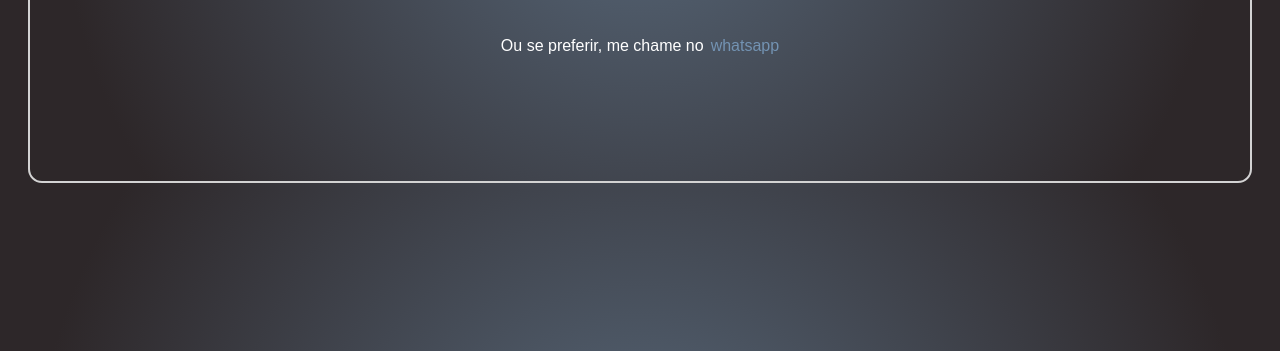
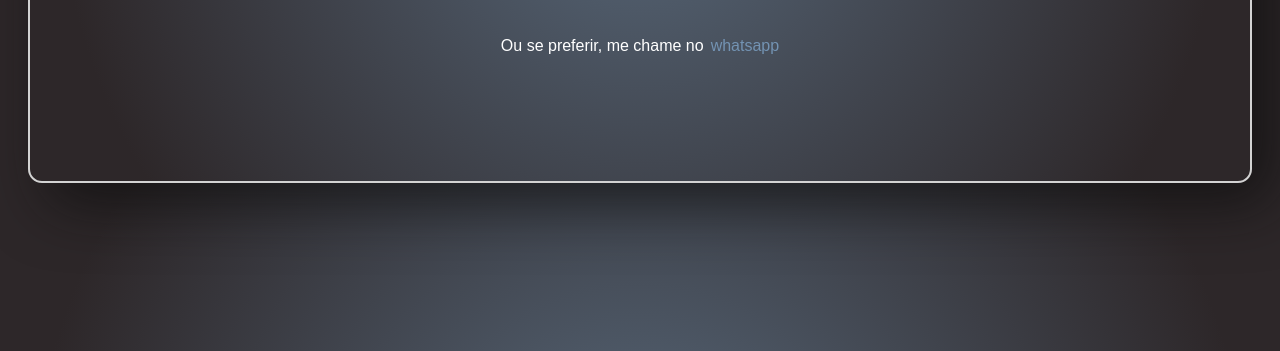
Before and after one commit to TiagoSouzRodrigues/social-media, a plain HTML site: page index.html in a window 1280 px wide. Shown: the part 449-800 px from the top of the page. Drawn offline with Linux system fonts and the light colour scheme.

Commit message:
Update style.css

```diff
--- a/style.css
+++ b/style.css
@@ -35,7 +35,7 @@ main {
   background: radial-gradient(circle, rgba(85,100,117,1) 5%, rgba(45,39,41,1) 85%);
   height: 535px;
   margin: auto;
-
+ box-shadow: 20px 20px 60px #0c0c0caf;
 }
 
 .cracha > hr {
```
